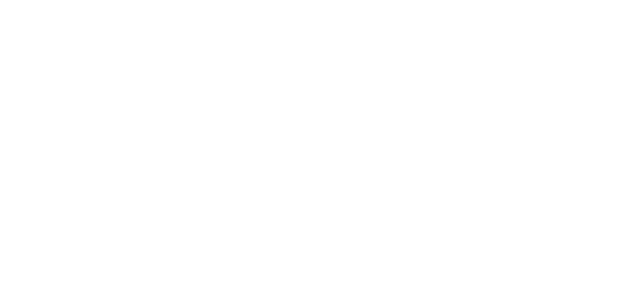
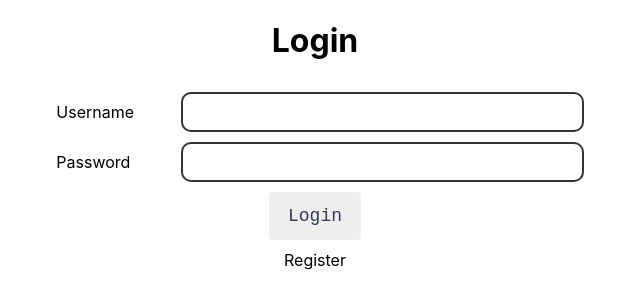
Before and after one commit to 0Xiaohei0/AniLink, a React (Create React App) app: page /login in a window 1280 px wide. Before the commit this address had no page. Shown: the top 308 px of the page, without its empty margins (325-965 px from the left). Built offline with nearby package versions, Linux system fonts and the light colour scheme.

Commit message:
added login page UI

```diff
--- a/src/App.css
+++ b/src/App.css
@@ -42,3 +42,8 @@
 Button:active {
   transform: translateY(2px);
 }
+
+a {
+  all: unset;
+  cursor: pointer;
+}
--- a/src/App.js
+++ b/src/App.js
@@ -2,11 +2,13 @@
 import { Route, Routes } from "react-router-dom";
 import SearchPage from "./Pages/SearchPage";
 import DetailPage from "./Pages/DetailPage";
+import LoginPage from "./Pages/LoginPage";
 
 function App() {
   return (
     <Routes>
       <Route path="/" element={<SearchPage />} />
+      <Route path="/login" element={<LoginPage />} />
       <Route path="/detail/:id" element={<DetailPage />} />
     </Routes>
   );
--- a/src/Pages/DetailPage.jsx
+++ b/src/Pages/DetailPage.jsx
@@ -10,7 +10,9 @@
   );
 
   const [editURL, setEditURL] = useState(false);
-  const [URL, setURL] = useState("");
+  const [URL, setURL] = useState(
+    "http://www.yinghuacd.com/search/" + name.toString() + "/"
+  );
 
   useEffect(() => {}, [watchedArray]);
   function handleSetURL() {
--- /dev/null
+++ b/src/Pages/LoginPage.css
@@ -0,0 +1,37 @@
+input {
+  width: 30vw;
+  left: 536px;
+  padding: 5px;
+  top: 8px;
+
+  background: rgba(255, 255, 255, 0.45);
+  /* Gray 1 */
+
+  border: 2px solid #333333;
+  border-radius: 10px;
+  padding-left: 10px;
+  font-size: 1.3rem;
+}
+
+.LoginPage--Container {
+  display: flex;
+  flex-direction: column;
+  align-items: center;
+  justify-content: center;
+  gap: 10px;
+}
+.LoginPage--Form {
+  display: flex;
+  flex-direction: column;
+  align-items: center;
+  justify-content: center;
+  gap: 10px;
+}
+.LoginPage--InputPair {
+  display: grid;
+  grid-template-columns: 1fr 3fr;
+}
+
+label {
+  margin: 10px;
+}
--- /dev/null
+++ b/src/Pages/LoginPage.jsx
@@ -0,0 +1,24 @@
+import "./LoginPage.css";
+import React from "react";
+
+function LoginPage() {
+  return (
+    <div className="LoginPage--Container">
+      <h1>Login</h1>
+      <form action="/login" method="POST" className="LoginPage--Form">
+        <div className="LoginPage--InputPair">
+          <label for="userName">Username</label>
+          <input type="userName" id="userName" name="userName" required />
+        </div>
+        <div className="LoginPage--InputPair">
+          <label for="password">Password</label>
+          <input type="password" id="password" name="password" required />
+        </div>
+        <button type="submit">Login</button>
+      </form>
+      <a href="/register">Register</a>
+    </div>
+  );
+}
+
+export default LoginPage;
--- a/src/Pages/SearchPage.css
+++ b/src/Pages/SearchPage.css
@@ -106,3 +106,24 @@
   position: relative;
   left: 40px;
 }
+
+.userAvatar {
+  position: fixed;
+  cursor: pointer;
+  top: 20px;
+  right: 20px;
+}
+
+.userDropDown {
+  position: fixed;
+  background-color: white;
+  border-radius: 5px;
+  padding: 10px;
+  top: 60px;
+  right: 10px;
+}
+
+.userDropDown > a {
+  all: unset;
+  cursor: pointer;
+}
--- a/src/Pages/SearchPage.jsx
+++ b/src/Pages/SearchPage.jsx
@@ -6,12 +6,14 @@
 import {
   faArrowLeft,
   faMagnifyingGlass,
+  faUser,
 } from "@fortawesome/free-solid-svg-icons";
 
 function SearchPage() {
   const [search, setSearch] = useState("k-on");
   const [mediaArray, setMediaArray] = useState([]);
   const [searchResultOpened, setSearchResultOpened] = useState(true);
+  const [userDropdownOpened, setUserDropdownOpened] = useState(false);
   const [backendData, setBackendData] = useState([]);
   useEffect(() => {
     // Here we define our query as a multi-line string
@@ -135,7 +137,20 @@
         >
           <FontAwesomeIcon icon={faArrowLeft} />
         </button>
+        <div
+          className="userAvatar"
+          onMouseDown={() => setUserDropdownOpened(!userDropdownOpened)}
+        >
+          <FontAwesomeIcon icon={faUser} />
+        </div>
+        <div
+          style={{ visibility: userDropdownOpened ? "visible" : "hidden" }}
+          className="userDropDown"
+        >
+          <a href="/login">Login</a>
+        </div>
       </div>
+
       <section
         className={
           "CoverCardList--section " + (searchResultOpened ? "show" : "")
```
